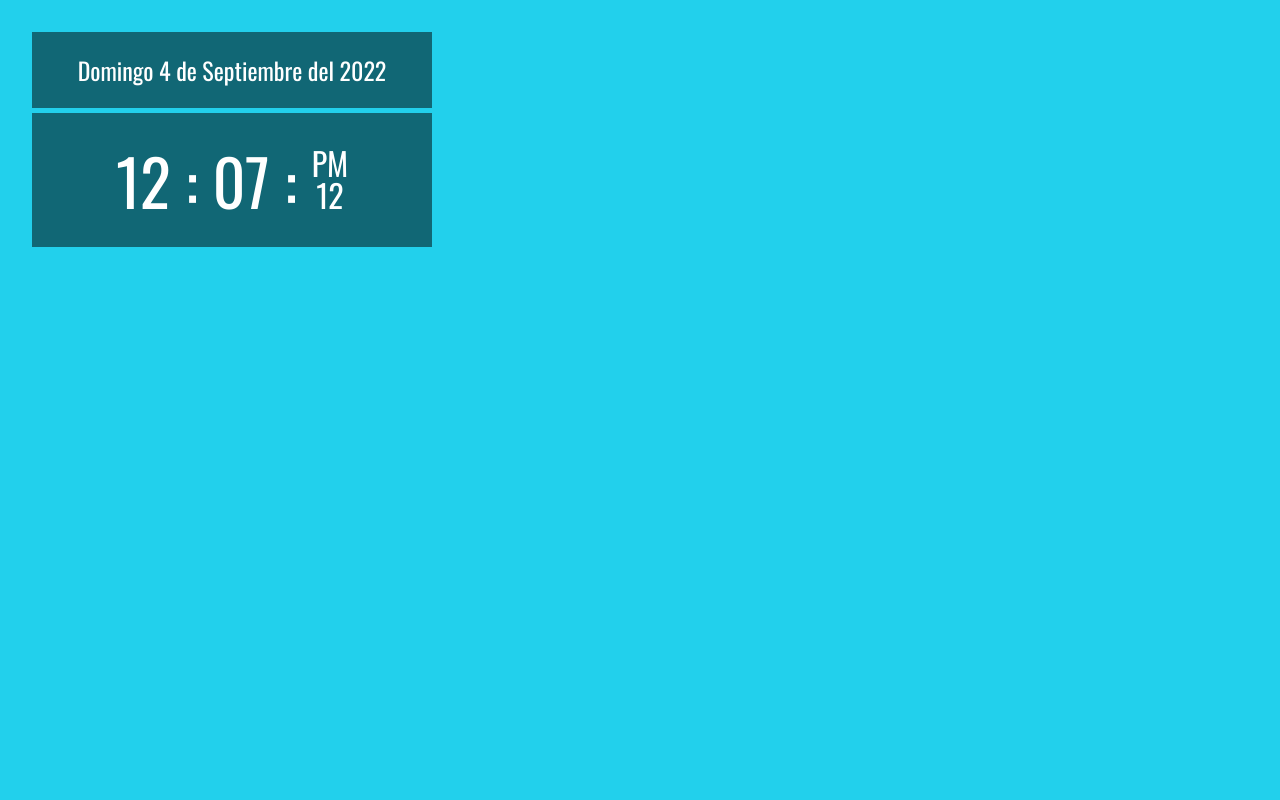
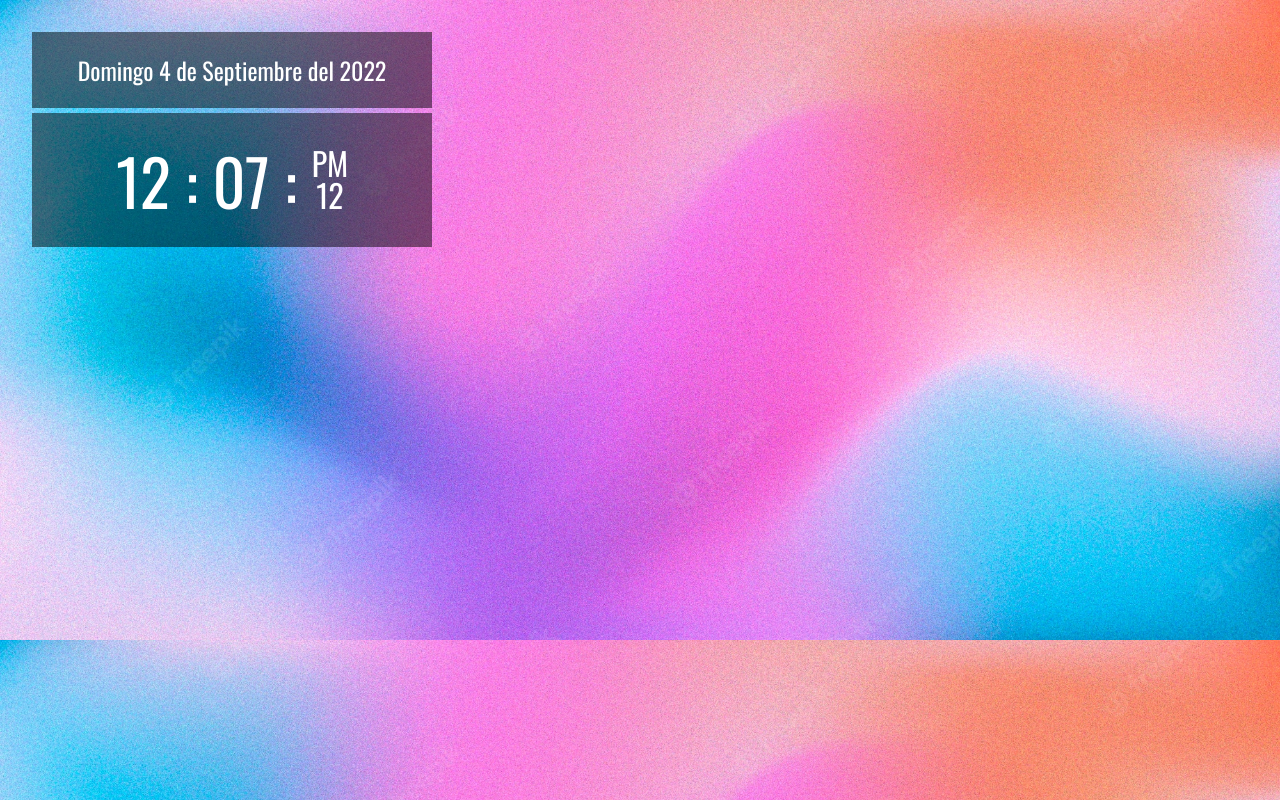
Before and after one commit to AndreaBeatrizGomez/relojDigital, a plain HTML site: page index.html in a window 1280 px wide. Drawn offline with nearby package versions, Linux system fonts and the light colour scheme.

Commit message:
Update estilos.css

```diff
--- a/estilos.css
+++ b/estilos.css
@@ -7,7 +7,7 @@
 }
 
 body {
-    background: url(fondo-pantalla-textura-granulada-degradado-degradado_23-2148968811) #22d0ec;
+    background: url(fondo-pantalla-textura-granulada-degradado-degradado_23-2148968811.jpg) #22d0ec;
     background-size: cover;
     color: #fff;
     font-size: 16px;
```
